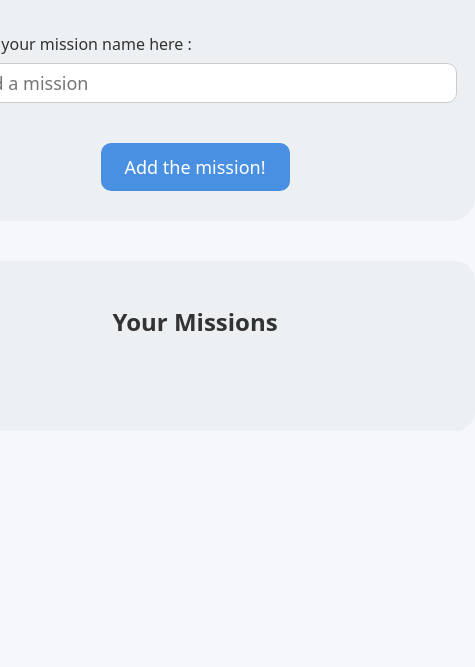
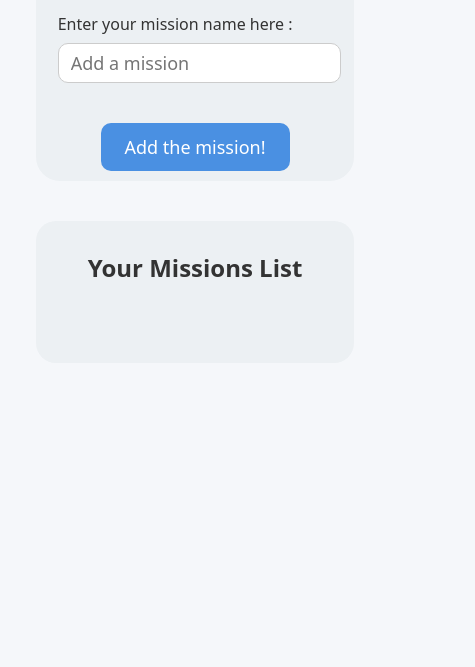
Before and after one commit to ahmed-omer-creator/To-Do-List-Project, a plain HTML site: page index.html in a window 390 px wide. Shown: the part 177-844 px from the top of the page, 475 px wide, since content can reach past the window. Drawn offline with Linux system fonts and the light colour scheme.

Commit message:
Added media qu & changed html file name

```diff
--- a/Todo.css
+++ b/Todo.css
@@ -39,7 +39,7 @@
     font-size: 16px;
     }
 
-    #addMissLabel > input {
+    #missinput {
     width: 100%;
     height: 40px;
     padding: 8px 12px;
@@ -123,3 +123,23 @@
     gap: 30px;
     text-align: center;
 }
+
+/*media*/
+
+@media(max-width:768px) {
+    #cont {
+        width: 90%;
+        height: auto;
+        padding: 10px;
+    }
+
+    #missinput {
+        width: 95%;
+    }
+
+    #allMiss {
+        padding: 10px;
+        height: auto;
+        width: 90%;
+    }
+}
--- a/index.html
+++ b/index.html
@@ -23,7 +23,7 @@
 </div>
 
 <div id="allMiss">
-    <h2>Your Missions</h2>
+    <h2>Your Missions List</h2>
     <p id="delWarn"></p>
     <ul id="missList"></ul>
 </div>
```
